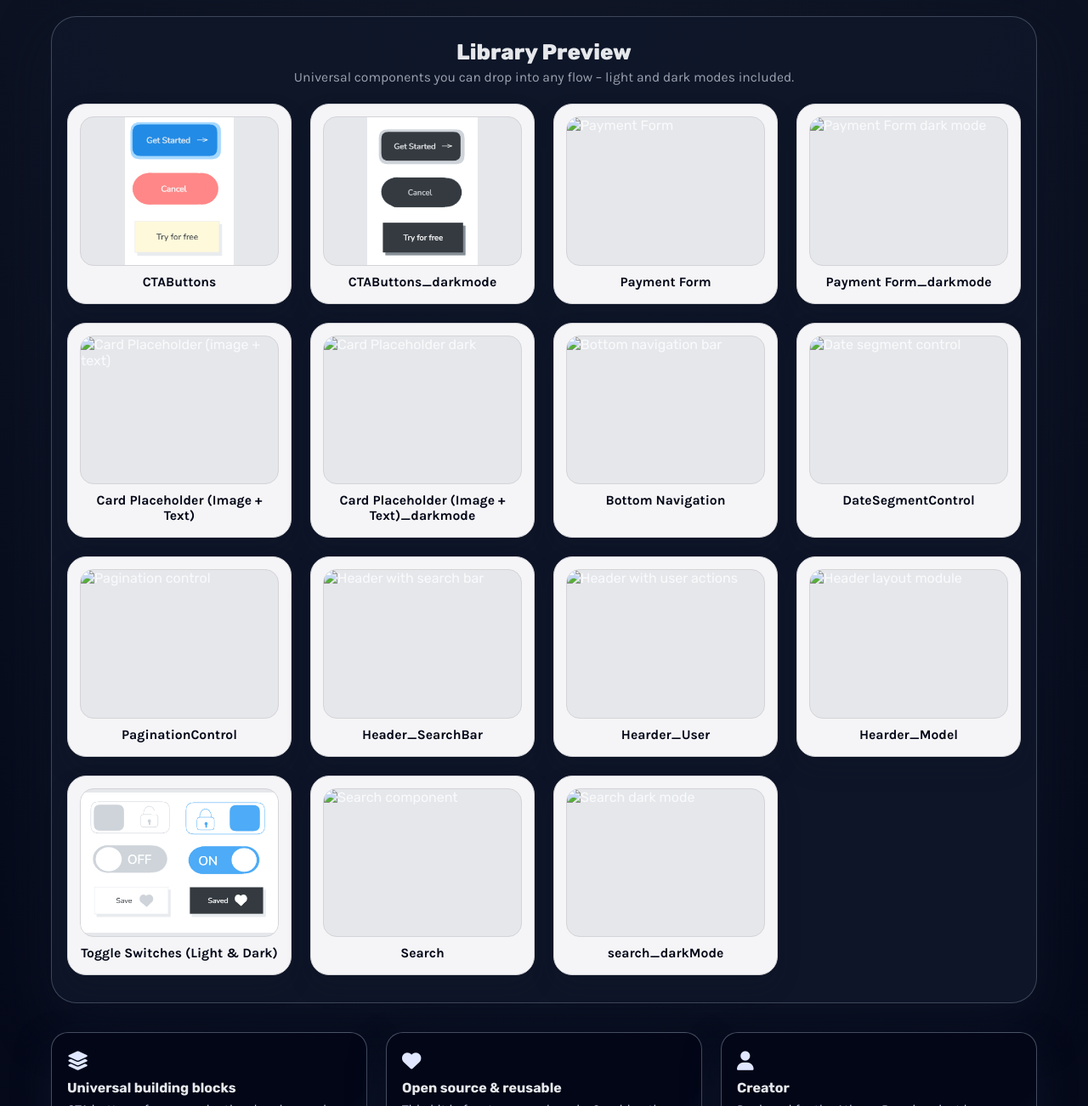
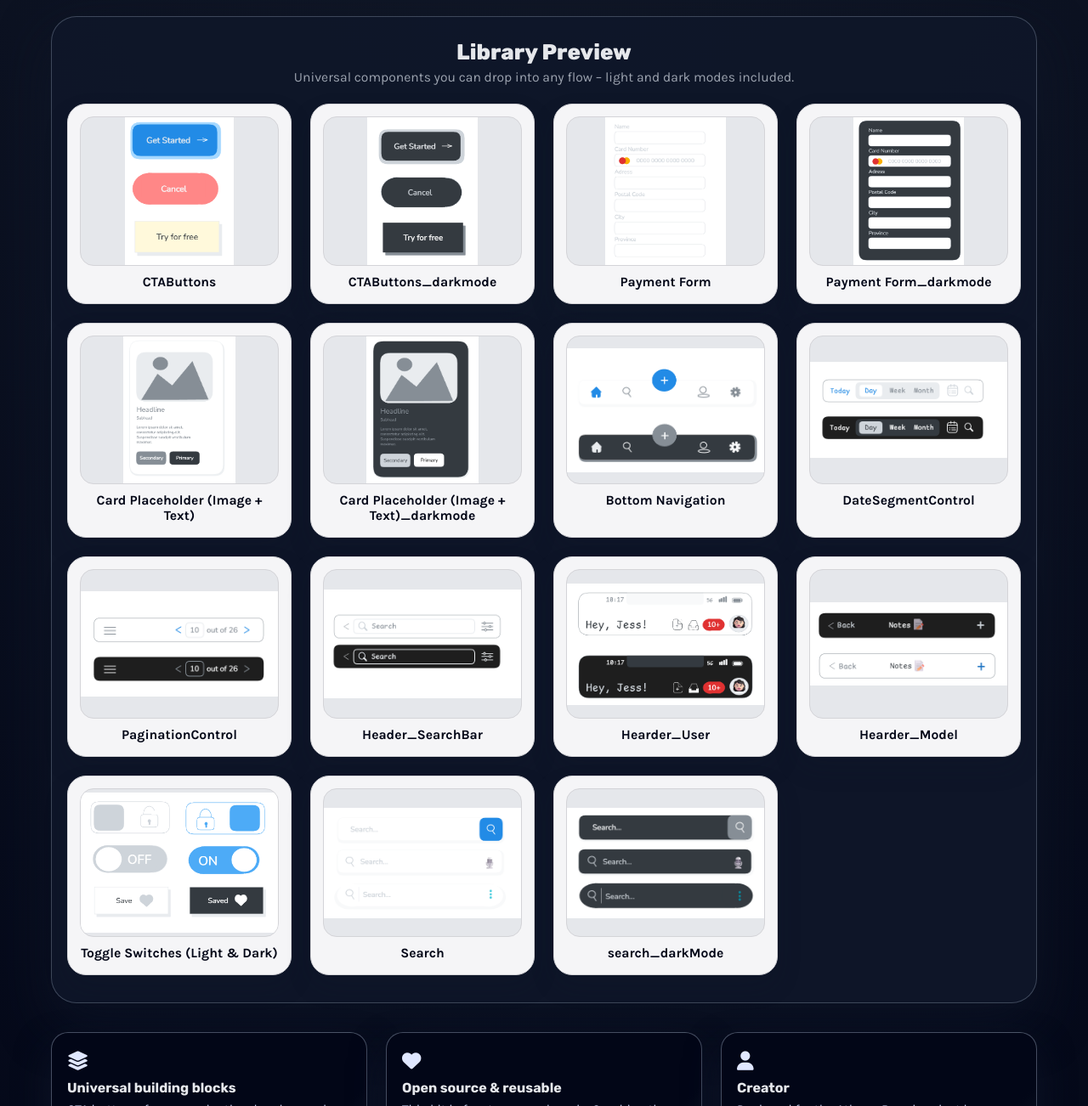
Before and after one commit to Jessenahat/Whiteboard-UniversalKit-Library, a plain HTML site: page index.html in a window 1280 px wide. Shown: the part 220-1522 px from the top of the page at 85% size. Drawn offline with Linux system fonts and the light colour scheme.

Commit message:
add images

```diff
--- a/index.html
+++ b/index.html
@@ -302,7 +302,6 @@
       </div>
 
       <div class="cta-row">
-        <!-- TODO: trocar o href pelo link real da sua library -->
         <a href="https://excalidraw.com/?addLibrary=https%3A%2F%2Fraw.githubusercontent.com%2Fexcalidraw%2Fexcalidraw-libraries%2Fjessenahat-whiteboard-universal-app-ui-kit-1764254286214%2Flibraries%2Fjessenahat%2Fwhiteboard-universal-app-ui-kit.excalidrawlib%3Fraw%3Dtrue"
            class="btn btn-primary" target="_blank" rel="noopener">
           <i class="fa-solid fa-plus"></i>
@@ -343,7 +342,7 @@
         <!-- 3 Payment Form -->
         <article class="card">
           <div class="thumb">
-            <img src="images/PaymentForm.png" alt="Payment Form" loading="lazy">
+            <img src="images/Payment Form.png" alt="Payment Form" loading="lazy">
           </div>
           <div class="caption">Payment Form</div>
         </article>
@@ -351,7 +350,7 @@
         <!-- 4 Payment Form_darkmode -->
         <article class="card">
           <div class="thumb">
-            <img src="images/PaymentForm_darkmode.png" alt="Payment Form dark mode" loading="lazy">
+            <img src="images/Payment Form_darkmode.png" alt="Payment Form dark mode" loading="lazy">
           </div>
           <div class="caption">Payment Form_darkmode</div>
         </article>
@@ -359,7 +358,7 @@
         <!-- 5 Card Placeholder -->
         <article class="card">
           <div class="thumb">
-            <img src="images/CardPlaceholder.png" alt="Card Placeholder (image + text)" loading="lazy">
+            <img src="images/Card Placeholder.png" alt="Card Placeholder (image + text)" loading="lazy">
           </div>
           <div class="caption">Card Placeholder (Image + Text)</div>
         </article>
@@ -367,7 +366,7 @@
         <!-- 6 Card Placeholder dark -->
         <article class="card">
           <div class="thumb">
-            <img src="images/CardPlaceholder_darkmode.png" alt="Card Placeholder dark" loading="lazy">
+            <img src="images/Card Placeholder_darkmode.png" alt="Card Placeholder dark" loading="lazy">
           </div>
           <div class="caption">Card Placeholder (Image + Text)_darkmode</div>
         </article>
@@ -375,7 +374,7 @@
         <!-- 7 Bottom Navigation -->
         <article class="card">
           <div class="thumb">
-            <img src="images/BottomNavigation.png" alt="Bottom navigation bar" loading="lazy">
+            <img src="images/Bottom Navigation.png" alt="Bottom navigation bar" loading="lazy">
           </div>
           <div class="caption">Bottom Navigation</div>
         </article>
@@ -383,7 +382,7 @@
         <!-- 8 DateSegmentControl -->
         <article class="card">
           <div class="thumb">
-            <img src="images/DateSegmentControl.png" alt="Date segment control" loading="lazy">
+            <img src="images/HeaderDateSegment.png" alt="Date segment control" loading="lazy">
           </div>
           <div class="caption">DateSegmentControl</div>
         </article>
@@ -391,7 +390,7 @@
         <!-- 9 PaginationControl -->
         <article class="card">
           <div class="thumb">
-            <img src="images/PaginationControl.png" alt="Pagination control" loading="lazy">
+            <img src="images/HearderPaginationControl.png" alt="Pagination control" loading="lazy">
           </div>
           <div class="caption">PaginationControl</div>
         </article>
@@ -399,7 +398,7 @@
         <!-- 10 Header_SearchBar -->
         <article class="card">
           <div class="thumb">
-            <img src="images/Header_SearchBar.png" alt="Header with search bar" loading="lazy">
+            <img src="images/HeaderSearchBar.png" alt="Header with search bar" loading="lazy">
           </div>
           <div class="caption">Header_SearchBar</div>
         </article>
@@ -407,7 +406,7 @@
         <!-- 11 Hearder_User -->
         <article class="card">
           <div class="thumb">
-            <img src="images/Header_User.png" alt="Header with user actions" loading="lazy">
+            <img src="images/HearderUser.png" alt="Header with user actions" loading="lazy">
           </div>
           <div class="caption">Hearder_User</div>
         </article>
@@ -415,7 +414,7 @@
         <!-- 12 Hearder_Model -->
         <article class="card">
           <div class="thumb">
-            <img src="images/Header_Model.png" alt="Header layout module" loading="lazy">
+            <img src="images/HearderNotes.png" alt="Header layout module" loading="lazy">
           </div>
           <div class="caption">Hearder_Model</div>
         </article>
@@ -431,7 +430,7 @@
         <!-- 14 Search -->
         <article class="card">
           <div class="thumb">
-            <img src="images/Search.png" alt="Search component" loading="lazy">
+            <img src="images/SearchBar.png" alt="Search component" loading="lazy">
           </div>
           <div class="caption">Search</div>
         </article>
@@ -439,7 +438,7 @@
         <!-- 15 search_darkMode -->
         <article class="card">
           <div class="thumb">
-            <img src="images/search_darkMode.png" alt="Search dark mode" loading="lazy">
+            <img src="images/SearchBar_darkmode.png" alt="Search dark mode" loading="lazy">
           </div>
           <div class="caption">search_darkMode</div>
         </article>
```
